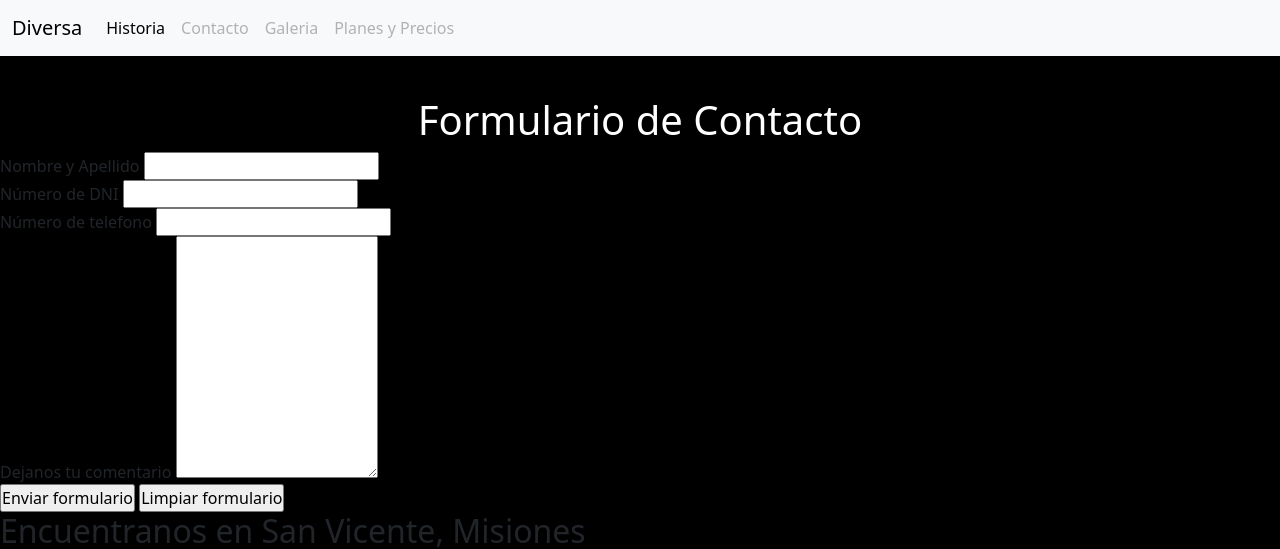
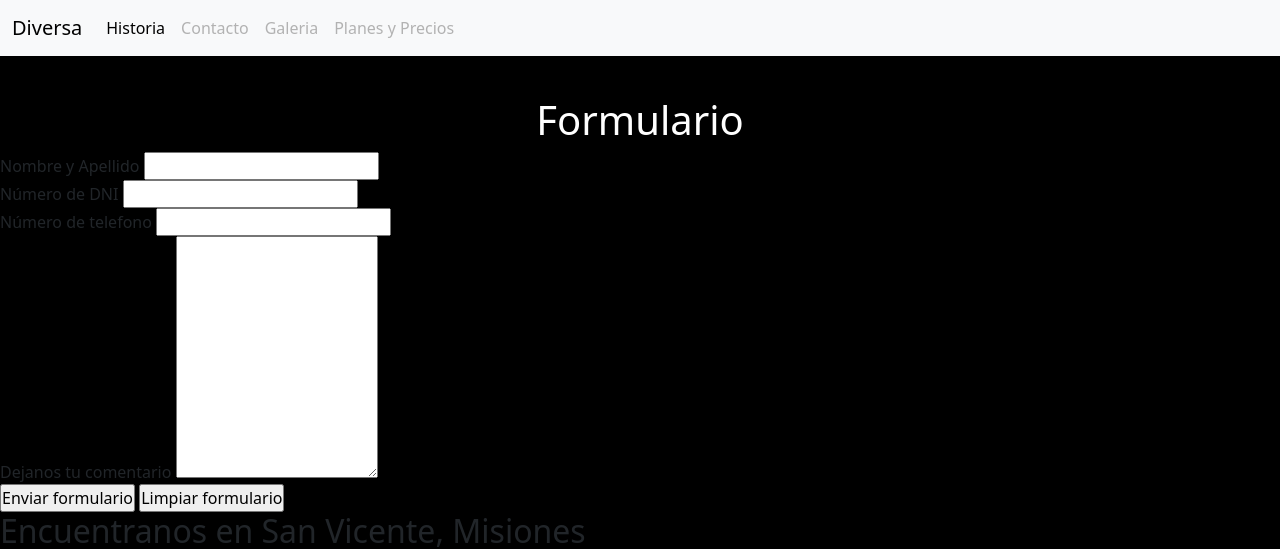
Before and after one commit to AngelFlores38/Entrega-final, a website: page pages/contacto.html in a window 1280 px wide. Shown: the top 549 px of the page. Drawn offline with nearby package versions, Linux system fonts and the light colour scheme.

Commit message:
trabajo 3

```diff
--- a/pages/contacto.html
+++ b/pages/contacto.html
@@ -47,7 +47,7 @@
 
 
         <section>
-            <h1>Formulario de Contacto</h1>
+            <h1>Formulario</h1>
         </section>
 
         <form class="centrado">
```
